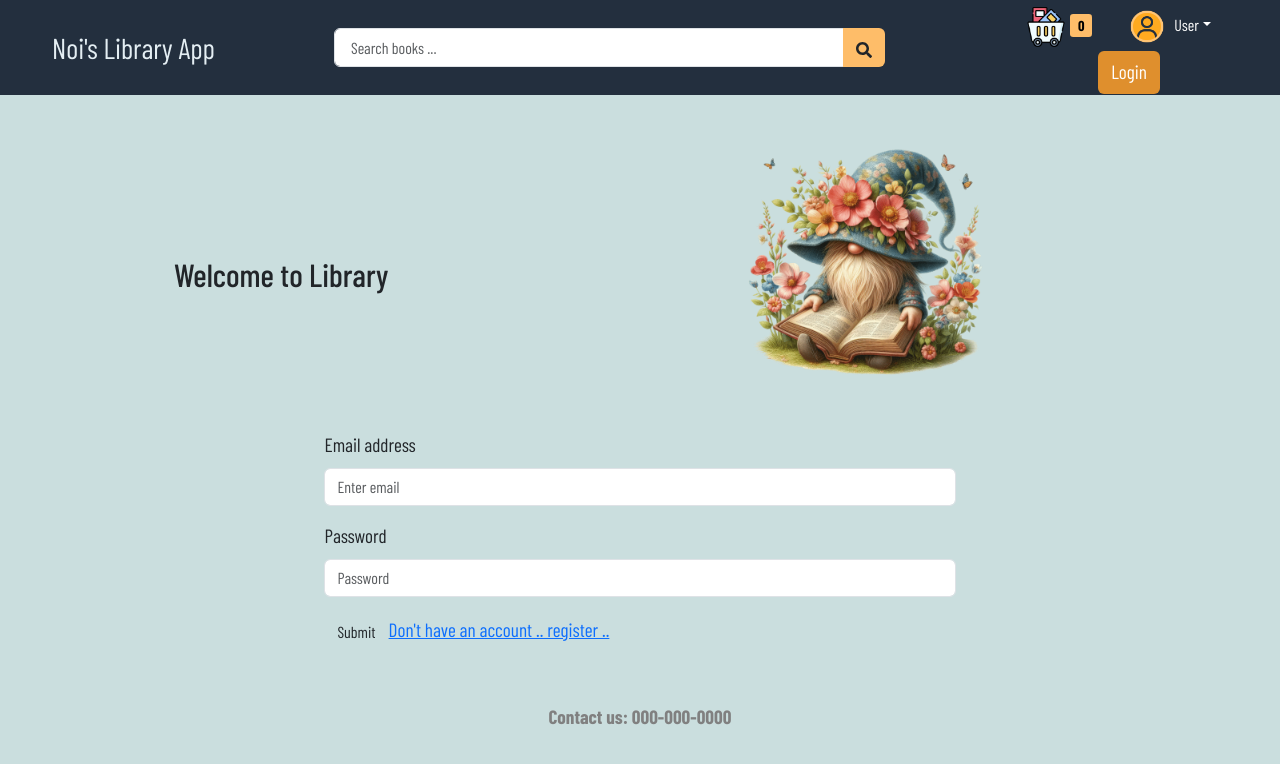
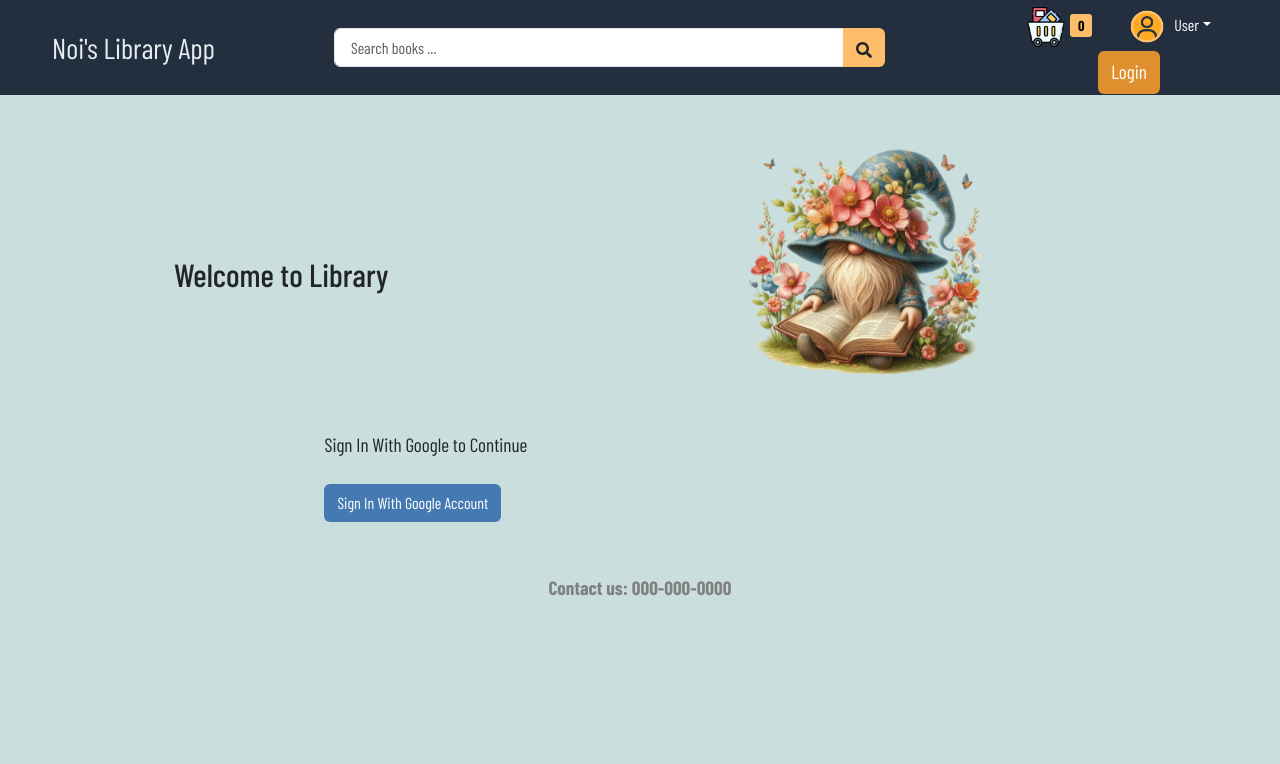
Before and after one commit to Noi-Git/library-management-app, a React (Create React App) app in the folder lb-frontend/: page /login in a window 1280 px wide. Shown: the top 764 px of the page. Built offline with nearby package versions, Linux system fonts and the light colour scheme; no server answers; a web font is replaced by a local one.

Commit message:
finish config firebase login functionality

```diff
--- a/lb-frontend/src/components/auth/Login.jsx
+++ b/lb-frontend/src/components/auth/Login.jsx
@@ -1,41 +1,25 @@
-import { useState } from 'react'
-import { Link } from 'react-router-dom'
+import { auth, provider } from '../firebase/firebase'
+import { signInWithPopup } from 'firebase/auth'
+import { useNavigate } from 'react-router-dom'
 import { Container, Button, Form, Row, Col } from 'react-bootstrap'
 import reading from '../../assets/images/reading1x.png'
-// import {
-//   doSignInWithEmailAndPassword,
-//   doSignInWithGoogle,
-// } from '../firebase/auth'
-// import { useAuth } from '../contexts/authContext'
 import MetaData from '../layout/MetaData'
 
 const Login = () => {
-  // const { userLoggedIn } = useAuth()
+  const navigate = useNavigate()
 
-  // const [email, setEmail] = useState('')
-  // const [password, setPassword] = useState('')
-  // const [isSigningIn, setIsSigningIn] = useState(false)
-  // const [errorMessage, setErrorMessage] = useState('')
-
-  // const onSubmit = async (e) => {
-  //   e.preventDefault()
-
-  //   if (!isSigningIn) {
-  //     setIsSigningIn(true)
-  //     await doSignInWithEmailAndPassword(email, password)
-  //   }
-  // }
-
-  // const onGoogleSignIn = async (e) => {
-  //   e.preventDefault()
-
-  //   if (!isSigningIn) {
-  //     setIsSigningIn(true)
-  //     doSignInWithGoogle().catch((err) => {
-  //       setIsSigningIn(false)
-  //     })
-  //   }
-  // }
+  const singInWithGoogle = async () => {
+    const results = await signInWithPopup(auth, provider)
+    console.log(results)
+    const authInfo = {
+      userID: results.user.uid,
+      name: results.user.displayName,
+      profilePhoto: results.user.photoURL,
+      isAuth: true,
+    }
+    localStorage.setItem('auth', JSON.stringify(authInfo))
+    navigate('/')
+  }
 
   return (
     <>
@@ -54,27 +38,21 @@ const Login = () => {
           </Col>
         </Row>
 
-        <Row className=' form-width'>
+        <Row className=' form-width d-flex justify-content-center'>
           <Col>
-            <Form onSubmit>
-              <Form.Group className='mb-3' controlId='formBasicEmail'>
-                <Form.Label>Email address</Form.Label>
-                <Form.Control type='email' placeholder='Enter email' />
+            <Form>
+              <Form.Group className='mb-3' controlId='formBasicPassword'>
+                <Form.Label>Sign In With Google to Continue</Form.Label>
               </Form.Group>
-
-              <Form.Group className='mb-3' controlId='formBasicPassword'>
-                <Form.Label>Password</Form.Label>
-                <Form.Control type='password' placeholder='Password' />
-              </Form.Group>
-              <Button variant='primary' type='submit'>
-                Submit
-              </Button>
-
-              {/* <Form.Group className='mt-3'>
-              <Form.Label >Don't have an account .. register ..</Form.Label>
-              </Form.Group> */}
-              <Link to={'/register'}>Don't have an account .. register ..</Link>
             </Form>
+            <Button
+              variant='primary'
+              type='submit'
+              className='buttons'
+              onClick={singInWithGoogle}
+            >
+              Sign In With Google Account
+            </Button>
           </Col>
         </Row>
       </Container>
--- a/lb-frontend/src/components/firebase/firebase.js
+++ b/lb-frontend/src/components/firebase/firebase.js
@@ -1,6 +1,5 @@
-// Import the functions you need from the SDKs you need
 import { initializeApp } from 'firebase/app'
-import { getAuth } from 'firebase/auth'
+import { getAuth, GoogleAuthProvider } from 'firebase/auth'
 // TODO: Add SDKs for Firebase products that you want to use
 // https://firebase.google.com/docs/web/setup#available-libraries
 
@@ -16,8 +15,9 @@ const firebaseConfig = {
 
 // Initialize Firebase
 const app = initializeApp(firebaseConfig)
-const auth = getAuth(app)
+export const auth = getAuth(app)
+export const provider = new GoogleAuthProvider()
 
-// export { app, auth }
-// export const auth = firebase.auth(auth)
-// export const googleAuthProvider = new firebase.auth.GoogleAuthProvider
+// firebase login
+// firebase init
+// firebase deploy
```
